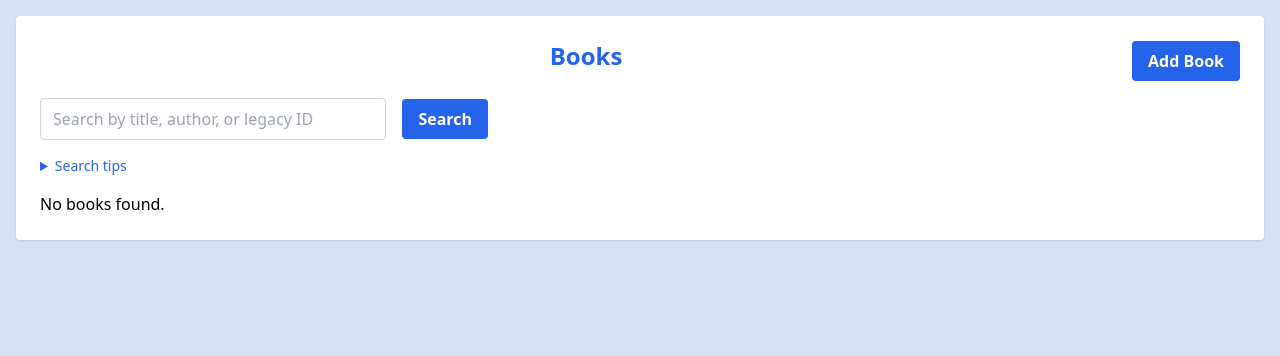
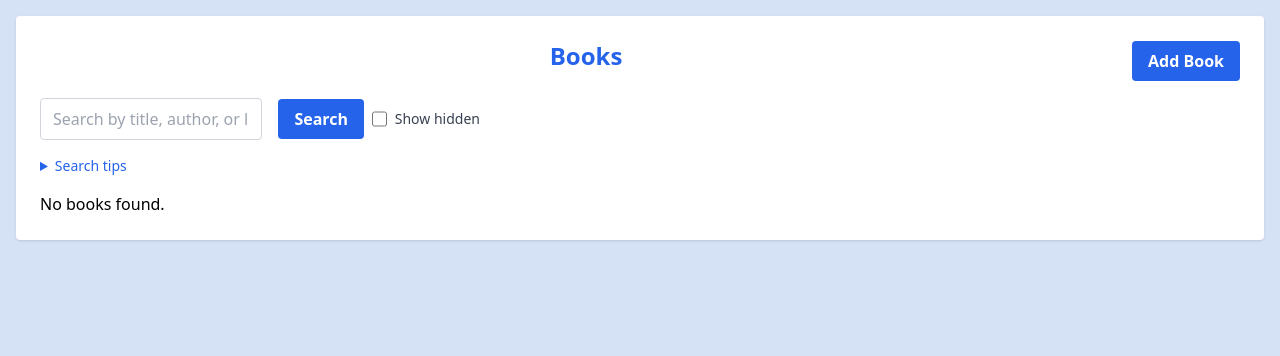
Before and after one commit to Evicencio-05/antique_bookshop, a Django app: page /books/ in a window 1280 px wide. Shown: the part 64-420 px from the top of the page. Run offline with Django 5.2, Linux system fonts and the light colour scheme; the visitor is signed in with stand-in values (Sample User, id 1); data that the repository does not hold is empty.

Commit message:
Fix hidden books button.

```diff
--- a/book_shop_here/templates/book_shop_here/book_list.html
+++ b/book_shop_here/templates/book_shop_here/book_list.html
@@ -12,6 +12,12 @@
             <div class="flex items-center max-w-md">
                 <input type="text" name="q" value="{{ query }}" placeholder="{% trans 'Search by title, author, or legacy ID' %}" class="w-full border border-gray-300 rounded px-3 py-2 text-gray-700" />
                 <button type="submit" class="ml-4 inline-flex items-center bg-blue-600 hover:bg-blue-700 text-white font-semibold py-2 px-4 rounded focus:outline-none focus:ring-2 focus:ring-blue-500">{% trans "Search" %}</button>
+                <label class="inline-flex mx-2 items-center text-sm text-gray-700 select-none">
+                    <input type="checkbox" name="include_hidden" value="1" {% if include_hidden %}checked{% endif %} class="mr-2 size-5 p-3">
+                    <div class="flex-none min-w-20">
+                        {% trans "Show hidden" %}
+                    </div>
+                </label>
             </div>
         </form>
 
--- a/book_shop_here/views/books.py
+++ b/book_shop_here/views/books.py
@@ -21,6 +21,9 @@ class BookListView(LoginRequiredMixin, ListView):
     def get_queryset(self):
         qs = Book.objects.filter(book_status="available").prefetch_related("authors")
         q = (self.request.GET.get("q") or "").strip()
+        include_hidden = self.request.GET.get("include_hidden") in ("1", "true", "True")
+        if include_hidden:
+            qs = Book.objects.all().prefetch_related("authors")
         if q:
             fields = [
                 "title",
```
